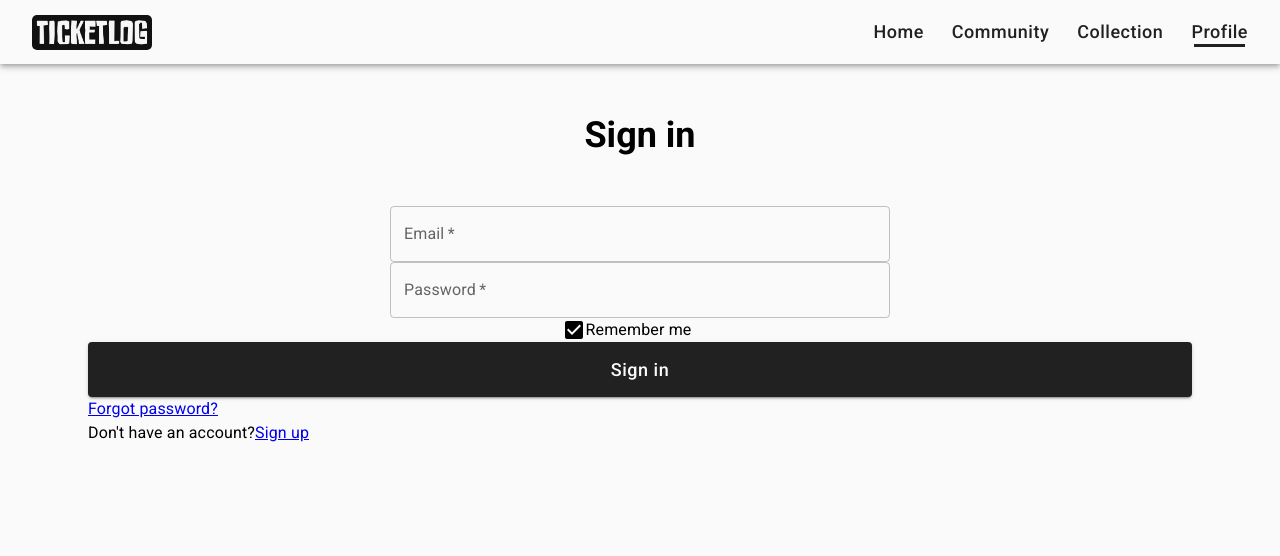
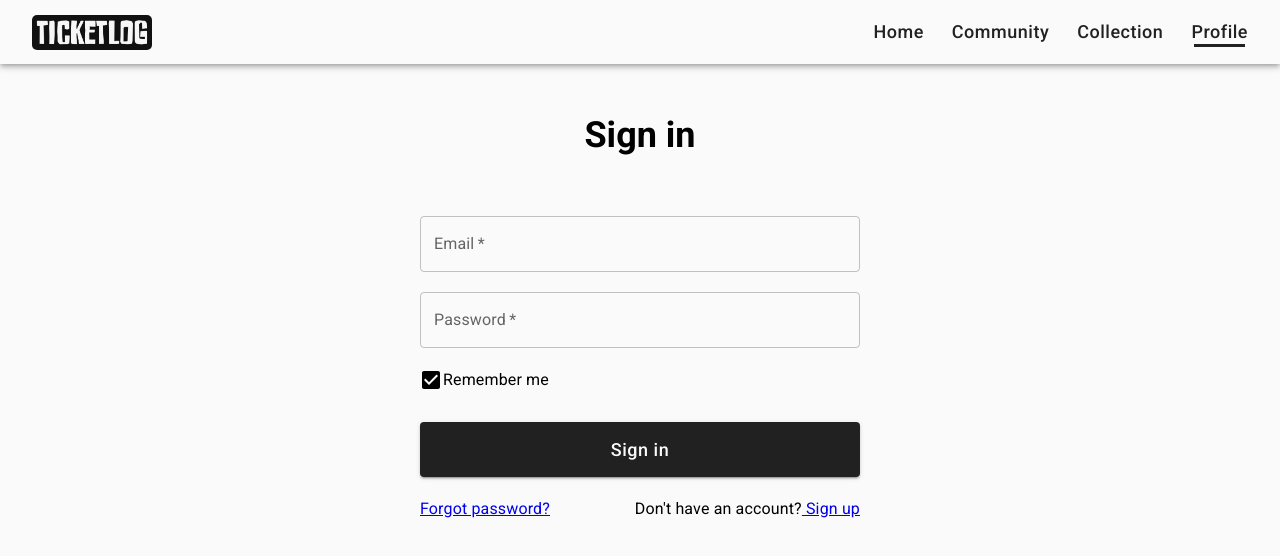
Before and after one commit to minklim47/TicketLog, a React (Vite) app in the folder ticketlog/: page /Profile in a window 1280 px wide. Shown: the top 556 px of the page. Built offline with nearby package versions, Linux system fonts and the light colour scheme; a web font is replaced by a local one.

Commit message:
finish sign in

```diff
--- a/ticketlog/src/pages/Profile.jsx
+++ b/ticketlog/src/pages/Profile.jsx
@@ -5,7 +5,7 @@ import Account from './Account'
 
 function Profile({userLogin, setUserLogin}) {
   return (
-    <Container
+    <Box
 
       sx={{
         display: "flex",
@@ -17,7 +17,7 @@ function Profile({userLogin, setUserLogin}) {
       {userLogin? <Account/>
 
     : <SignIn/>}
-    </Container>
+    </Box>
   )
 }
 
--- a/ticketlog/src/pages/SignIn.jsx
+++ b/ticketlog/src/pages/SignIn.jsx
@@ -13,20 +13,29 @@ import { Link, NavLink } from "react-router-dom";
 
 function SignIn() {
   return (
-    <Container
+    <Box
       sx={{
+        margin: "0 auto",
+        width: "100%",
+        padding: "0 30px",
+        maxWidth:"500px",
+        minWidth:"300px",
         display: "flex",
         flexDirection: "column",
         justifyContent: "center",
+        alignItems: "center",
       }}
     >
       <h2 style={{ textAlign: "center", margin: "50px 0" }}>Sign in</h2>
-      <Container sx={{
-        display: "flex",
-        flexDirection: "column",
-        justifyContent: "center",
-        alignItems:"center"
-      }}>
+      <Box
+        sx={{
+          display: "flex",
+          flexDirection: "column",
+          justifyContent: "center",
+          alignItems: "center",
+          width: "100%",
+        }}
+      >
         <TextField
           sx={formInputStyle}
           label="Email"
@@ -41,41 +50,53 @@ function SignIn() {
           placeholder="Enter password"
           required
         />
-        <Box>
-          <FormControlLabel
-            control={<CheckBox name="remember" />}
-            label="Remember me"
-          />
-        </Box>
-      </Container>
+      </Box>
+      <Box sx={{ margin: "10px ", marginRight: "auto" }}>
+        <FormControlLabel
+          control={<CheckBox name="remember" />}
+          label="Remember me"
+        />
+      </Box>
 
-      <Button type="submit" variant="contained" sx={signInButtonStyle}>
+      <Button
+        type="submit"
+        variant="contained"
+        fullWidth
+        sx={signInButtonStyle}
+      >
         Sign in
       </Button>
-      <Box>
+      <Box
+        sx={{
+        width:"100%",
+          display: "flex",
+          justifyContent: "space-between",
+
+        }}
+      >
         <Typography>
           <NavLink to="#">Forgot password?</NavLink>
         </Typography>
         <Typography>
           Don't have an account?
-          <NavLink to="#">Sign up</NavLink>
+          <NavLink to="#"> Sign up</NavLink>
         </Typography>
       </Box>
-    </Container>
+    </Box>
   );
 }
 
 const formInputStyle = {
   minWidth: "300px",
-  width: "70%",
-  maxWidth: "500px",
+  width: "100%",
   textAlign: "center",
+  margin: "10px 0",
 };
 
 const signInButtonStyle = {
   textTransform: "none",
   fontSize: 18,
-
+  margin: "20px 0",
   height: "55px",
   bgcolor: "black.main",
   color: "white.main",
```
